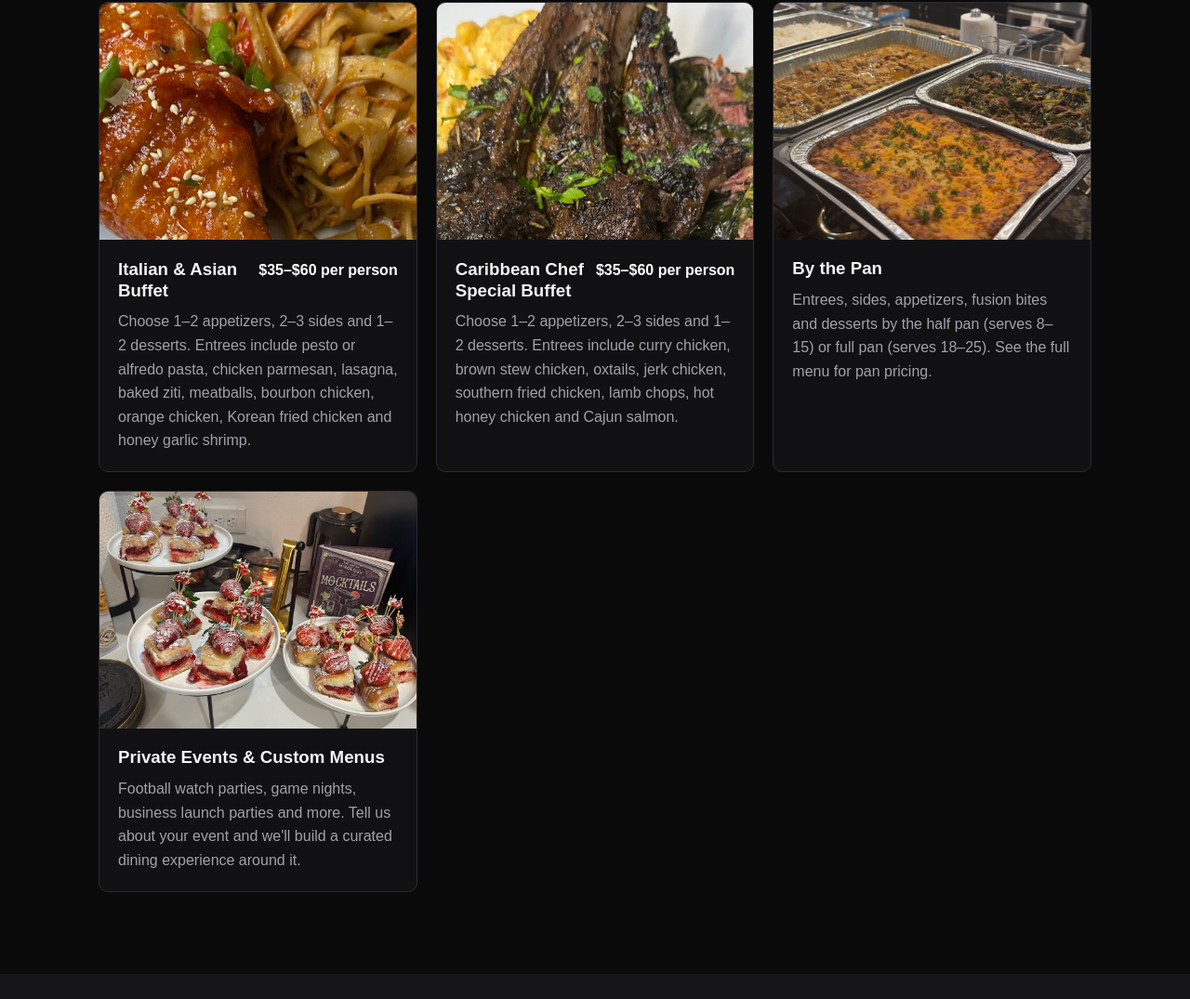
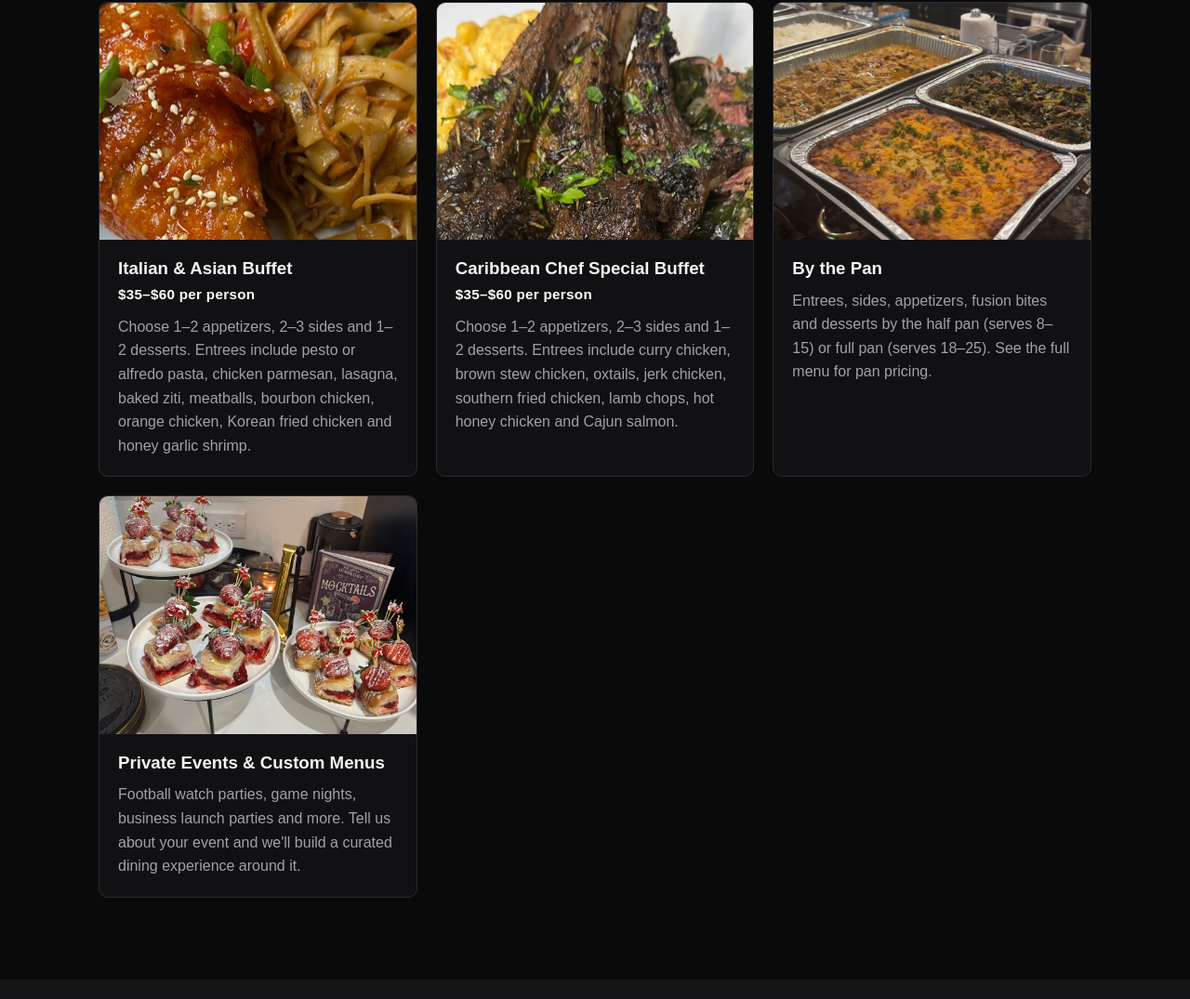
Before and after one commit to quillonconway-on-q25/Taste-Of-Ky, an Eleventy site: page src/index.njk in a window 1280 px wide. Shown: the part 715-1790 px from the top of the page at 93% size. Built offline with nearby package versions, Linux system fonts and the light colour scheme; Eleventy itself is replaced by a stand-in of ours; files that its build step writes are made by us from their sources.

Commit message:
Menu cards: stack price under title so long names fit
Co-Authored-By: Claude Sonnet 5.5 <noreply@anthropic.com>

```diff
--- a/src/css/style.css
+++ b/src/css/style.css
@@ -55,8 +55,9 @@ h2 { font-size: clamp(1.6rem, 3vw, 2.1rem); }
 .card img { aspect-ratio: 4 / 3; object-fit: cover; width: 100%; }
 .card-body { padding: 20px; }
 .card-body p { margin: 0; color: var(--muted); }
-.card-head { display: flex; justify-content: space-between; align-items: baseline; gap: 12px; }
-.price { font-weight: 700; color: var(--accent); white-space: nowrap; }
+.card-head { display: flex; flex-direction: column; gap: 4px; margin-bottom: 10px; }
+.card-head h3 { margin: 0; }
+.price { font-weight: 700; color: var(--accent); font-size: .95rem; letter-spacing: .02em; }
 
 .gallery { display: grid; grid-template-columns: repeat(auto-fill, minmax(220px, 1fr)); gap: 12px; }
 .gallery img { aspect-ratio: 1; object-fit: cover; border-radius: var(--radius); width: 100%; }
```
